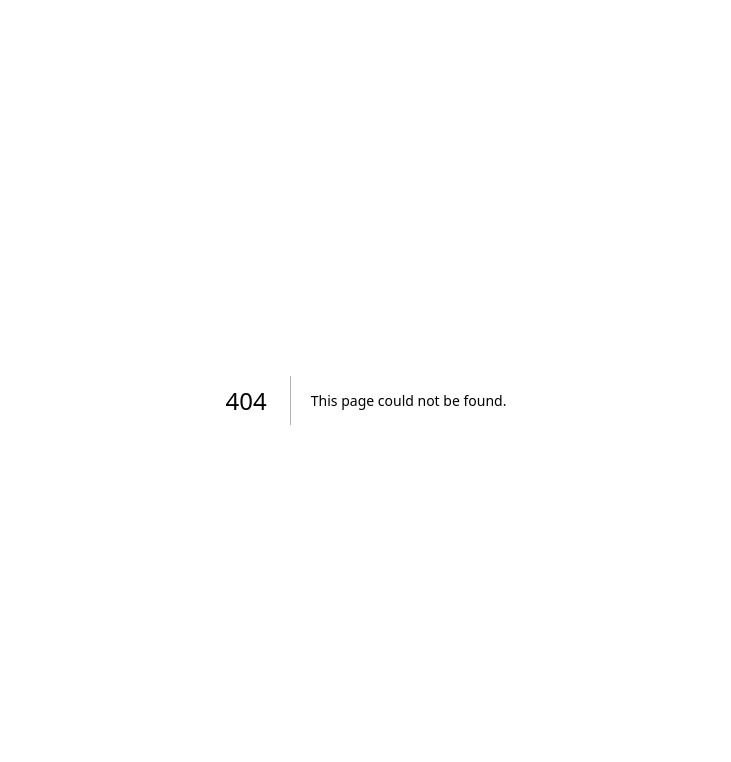
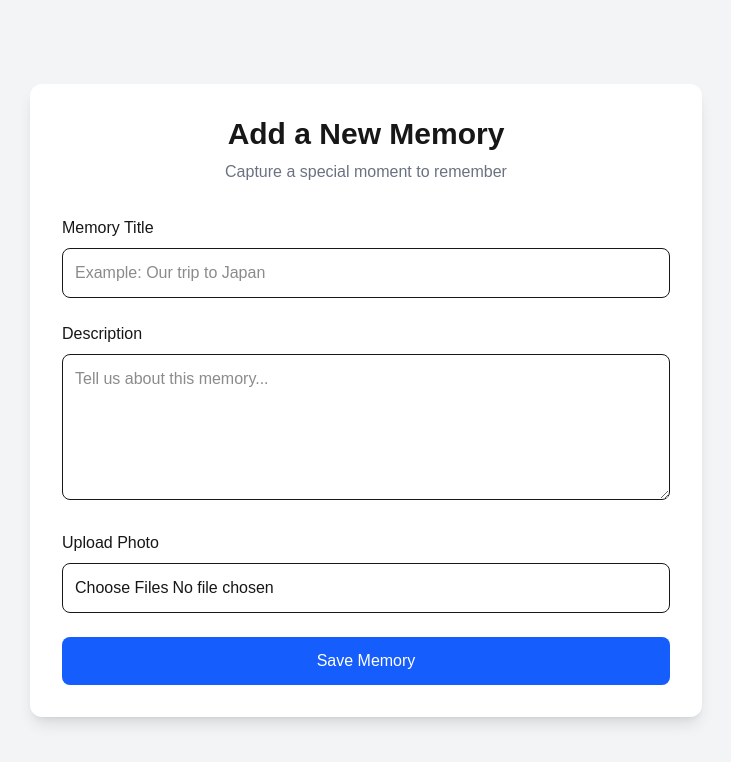
Before and after one commit to NaNajli/MemoryBook, a Next.js app in the folder memory-book/: page /add-memory in a window 1280 px wide. Before the commit this address had no page. Shown: the top 762 px of the page, without its empty margins (274-1005 px from the left). Built offline with nearby package versions, Linux system fonts and the light colour scheme.

Commit message:
Add memory form with multiple image previews

```diff
--- /dev/null
+++ b/memory-book/app/add-memory/page.tsx
@@ -0,0 +1,115 @@
+"use client";
+import { useState } from "react";
+
+export default function AddMemory() {
+  const [imagePreviews, setImagePreviews] = useState<string[]>([]);
+
+  const handleImageChange = (event: React.ChangeEvent<HTMLInputElement>) => {
+    const files = event.target.files;
+    if (files) {
+      const imageUrls = Array.from(files).map((file) =>
+        URL.createObjectURL(file)
+      );
+
+      setImagePreviews((currentImages) => [
+        ...currentImages,
+        ...imageUrls,
+      ]);
+    }
+  };
+
+  const removeImage = (indexToRemove: number) => {
+    setImagePreviews((currentImage) =>
+      currentImage.filter((_, index) => index !== indexToRemove)
+    );
+  };
+
+  return (
+    <main className="min-h-screen bg-gray-100 flex items-center justify-center p-6">
+      <div className="w-full max-w-2xl bg-white rounded-xl shadow-lg p-8">
+        <h1 className="text-3xl font-bold text-center">
+          Add a New Memory
+        </h1>
+
+        <p className="text-center text-gray-500 mt-2 mb-8">
+          Capture a special moment to remember
+        </p>
+
+        <form className="space-y-6">
+          <div>
+            <label className="block mb-2 font-medium">
+              Memory Title
+            </label>
+
+            <input
+              type="text"
+              placeholder="Example: Our trip to Japan"
+              className="w-full border rounded-lg p-3"
+            />
+          </div>
+
+          <div>
+            <label className="block mb-2 font-medium">
+              Description
+            </label>
+
+            <textarea
+              rows={5}
+              placeholder="Tell us about this memory..."
+              className="w-full border rounded-lg p-3"
+            />
+          </div>
+
+          <div>
+            <label className="block mb-2 font-medium">
+              Upload Photo
+            </label>
+
+            <input
+              type="file"
+              accept="image/*"
+              multiple
+              onChange={handleImageChange}
+              className="w-full border rounded-lg p-3"
+
+            />
+
+            {imagePreviews.length > 0 && (
+              <div className="mt-4">
+                <p className="mb-2 font-medium">
+                  Photo Previews
+                </p>
+
+                <div className="flex flex-wrap gap-4">
+                  {imagePreviews.map((image, index) => (
+                    <div key={index} className="relative">
+                      <img
+                        src={image}
+                        alt={`Photo Preview ${index + 1}`}
+                        className="w-24 h-24 object-cover rounded-lg border"
+                      />
+                      <button
+                        type="button"
+                        onClick={() => removeImage(index)}
+                        className="absolute -top-2 -right-2 bg-red-500 text-white rounded-full w-6 h-6 flex items-center justify-center hover:bg-red-600 cursor-pointer"
+                      >
+                        ×
+                      </button>
+                    </div>
+                  ))}
+                </div>
+              </div>
+            )}
+          </div>
+
+          <button
+            type="submit"
+            className="w-full bg-blue-600 text-white py-3 rounded-lg hover:bg-blue-700 cursor-pointer"
+          >
+            Save Memory
+          </button>
+        </form>
+      </div>
+    </main>
+  );
+}
```
